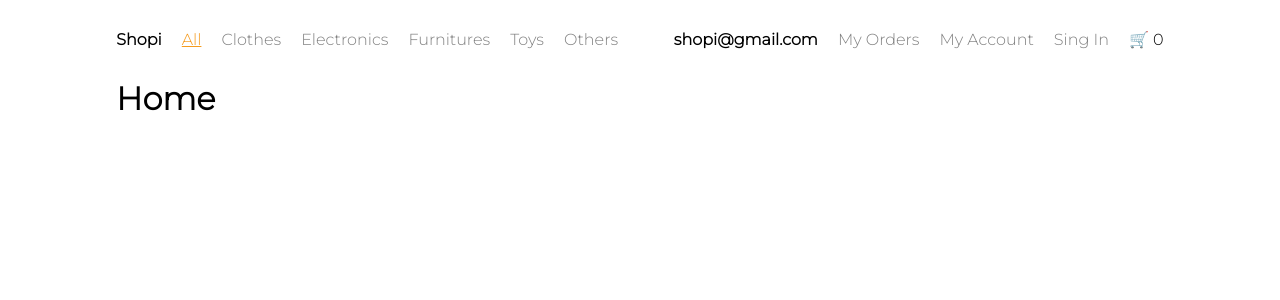
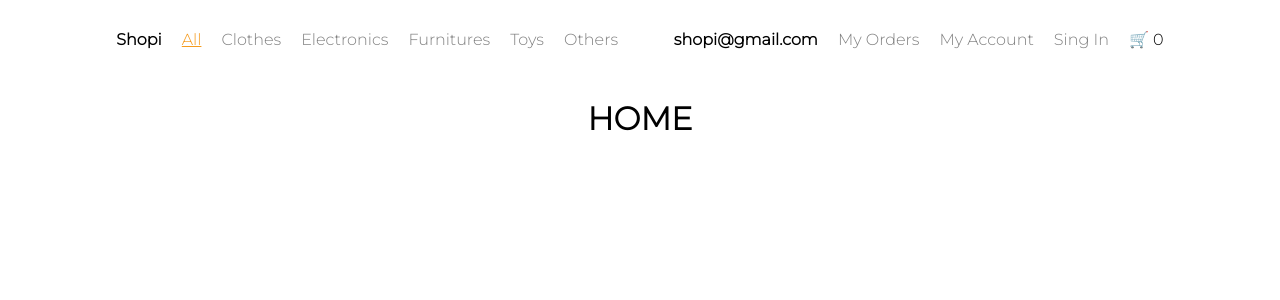
Before and after one commit to fernandohps17/Ecommerce-React, a React (Vite) app: page / in a window 1280 px wide. Shown: the top 300 px of the page. Built offline with nearby package versions, Linux system fonts and the light colour scheme.

Commit message:
Se creo el components Layout

```diff
--- /dev/null
+++ b/src/Components/Layout/index.jsx
@@ -0,0 +1,11 @@
+// Import SCSS
+import './style.scss';
+
+export const Layout = ({ children }) => {
+
+    return (
+        <div className='layout'>
+            {children}
+        </div>
+    )
+}
--- /dev/null
+++ b/src/Components/Layout/style.scss
@@ -0,0 +1,6 @@
+.layout {
+    display: flex;
+    flex-direction: column;
+    align-items: center;
+    margin-top: 20px;
+}
--- a/src/Pages/App/style.scss
+++ b/src/Pages/App/style.scss
@@ -22,3 +22,7 @@
     margin: 0 auto !important;
     width: 100% !important;
 }
+
+.title {
+    text-align: center;
+}
--- a/src/Pages/Home/index.jsx
+++ b/src/Pages/Home/index.jsx
@@ -1,10 +1,11 @@
+// Import Component
+import { Layout } from "../../Components/Layout"
+
 export const Home = () => {
 
     return (
-        <div className="container">
-            <div className="content">
-                <h1>Home</h1>
-            </div>
-        </div>
+        <Layout>
+            <h1 className="title">HOME</h1>
+        </Layout>
     )
 }
--- a/src/Pages/MyAccount/index.jsx
+++ b/src/Pages/MyAccount/index.jsx
@@ -1,8 +1,10 @@
+import { Layout } from "../../Components/Layout"
+
 export const MyAccount = () => {
 
     return (
-        <div>
+        <Layout>
             MyAccount
-        </div>
+        </Layout>
     )
 }
--- a/src/Pages/MyOrder/index.jsx
+++ b/src/Pages/MyOrder/index.jsx
@@ -1,9 +1,11 @@
+import { Layout } from "../../Components/Layout"
+
 export const MyOrder = () => {
 
     return (
-        <div>
+        <Layout>
             MyOrder
-        </div>
+        </Layout>
     )
 
 }
--- a/src/Pages/MyOrders/index.jsx
+++ b/src/Pages/MyOrders/index.jsx
@@ -1,8 +1,10 @@
+import { Layout } from "../../Components/Layout"
+
 export const MyOrders = () => {
 
     return (
-        <div>
+        <Layout>
             MyOrders
-        </div>
+        </Layout>
     )
 }
--- a/src/Pages/NotFound/index.jsx
+++ b/src/Pages/NotFound/index.jsx
@@ -1,8 +1,10 @@
+import { Layout } from "../../Components/Layout"
+
 export const NotFound = () => {
 
     return (
-        <div>
+        <Layout>
             NotFound
-        </div>
+        </Layout>
     )
 }
--- a/src/Pages/SignIn/index.jsx
+++ b/src/Pages/SignIn/index.jsx
@@ -1,8 +1,10 @@
+import { Layout } from "../../Components/Layout"
+
 export const SignIn = () => {
 
     return (
-        <div>
+        <Layout>
             Sign In
-        </div>
+        </Layout>
     )
 }
```
